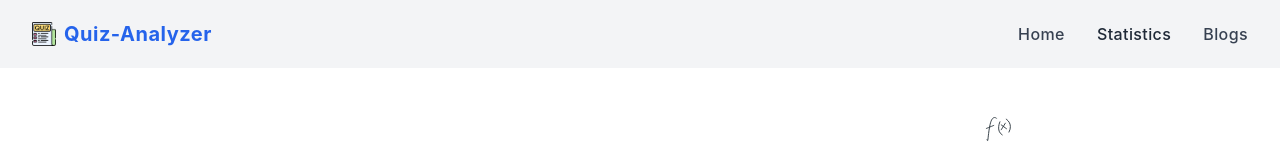
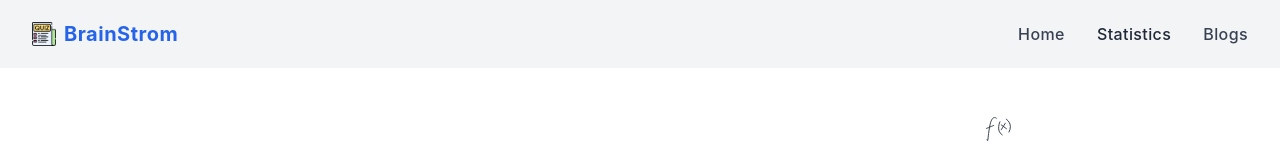
Before and after one commit to fariafarzanamukta/Edu, a React (Create React App) app: page / in a window 1280 px wide. Shown: the top 144 px of the page. Built offline with nearby package versions, Linux system fonts and the light colour scheme; no server answers.

Commit message:
first commit

```diff
--- a/public/index.html
+++ b/public/index.html
@@ -27,7 +27,7 @@
       work correctly both with client-side routing and a non-root public URL.
       Learn how to configure a non-root public URL by running `npm run build`.
     -->
-  <title>Quiz Analyzer</title>
+  <title>BrainStrom</title>
 </head>
 
 <body>
--- a/src/Pages/AllTopics/Topic/Topic.js
+++ b/src/Pages/AllTopics/Topic/Topic.js
@@ -5,7 +5,6 @@ const Topic = ({ topic }) => {
     const { id, name, logo, total } = topic
     return (
         <div>
-
             <div>
                 <div className="card card-compact w-fit mx-auto bg-base-100 shadow-xl">
                     <figure><img className='bg-gray-600 w-[400px] h-[350px]' src={logo} alt="Shoes" /></figure>
--- a/src/Pages/Shared/Navbar/Navbar.js
+++ b/src/Pages/Shared/Navbar/Navbar.js
@@ -25,7 +25,7 @@ const Navbar = () => {
                             <img src={icon} alt="" />
                         </span>
                         <span className='ml-2 text-xl font-bold tracking-wide text-blue-600'>
-                            Quiz-Analyzer
+                          BrainStrom
                         </span>
                     </NavLink>
                     <ul className='hidden items-center  space-x-8 lg:flex'>
@@ -107,7 +107,7 @@ const Navbar = () => {
                                                     <img src={icon} alt="" />
                                                 </span>
                                                 <span className='ml-2 text-xl font-bold tracking-wide text-blue-600 uppercase'>
-                                                    Quiz-Analyzer
+                                                   BrainStrom
                                                 </span>
                                             </NavLink>
                                         </div>
```
